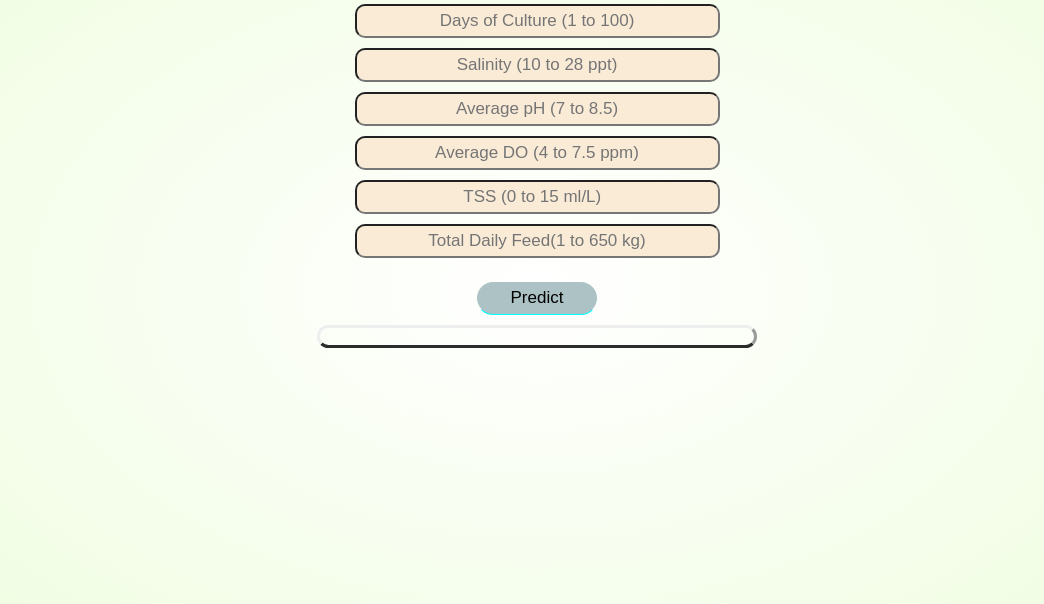
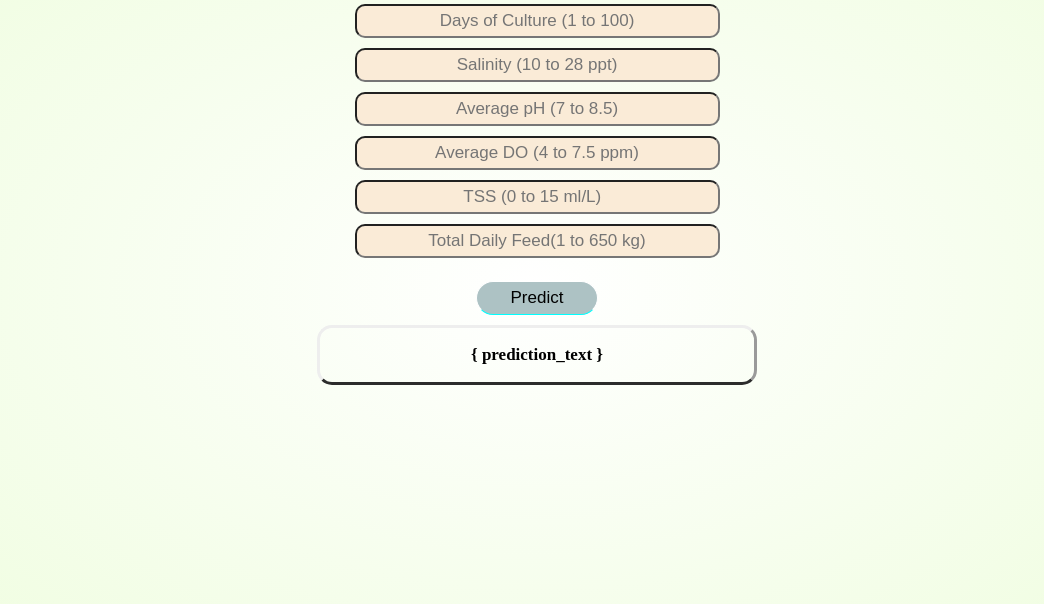
Before and after one commit to nandhu1999/shrimp-api, a Flask app: page / in a window 1280 px wide. Shown: the part 111-715 px from the top of the page, without its empty margins (103-1147 px from the left). Run offline with Flask 2, Linux system fonts and the light colour scheme; parts of the project's set-up code (start-up, migrations or seed data) failed here and were passed over.

Commit message:
Update main.html

```diff
--- a/templates/main.html
+++ b/templates/main.html
@@ -117,7 +117,7 @@
                 </form>
 
 		<div class = "pred">
-			<p class= "result"><strong>{{ prediction_text }}</strong></p>
+			<p class= "result"><strong>{ prediction_text }</strong></p>
 		</div>
 	</body>
 </html>
```
